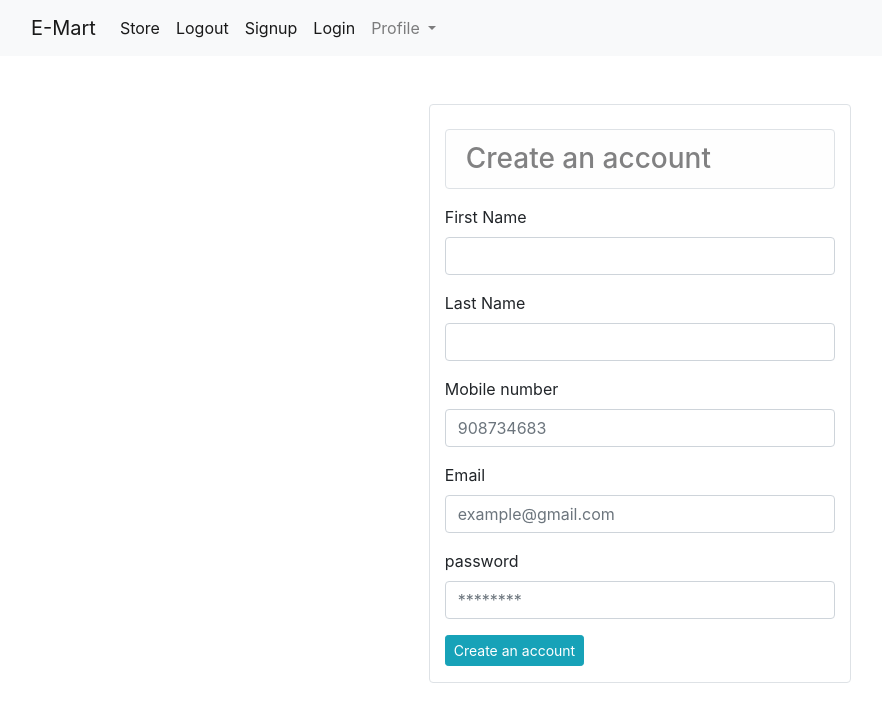
After one commit to Husain-Jinia/Django-Emart-Website, a Django app: page /signup in a window 1280 px wide. The commit adds this page. Shown: the top 722 px of the page, without its empty margins (0-882 px from the left). Run offline with Django 3.2, Linux system fonts and the light colour scheme; some libraries are stand-ins or nearby versions.

Commit message:
Created Customer db model & added signup feature

```diff
--- a/emart/store/admin.py
+++ b/emart/store/admin.py
@@ -1,6 +1,7 @@
 from django.contrib import admin
 from .models.product import Product
 from .models.category import Category
+from .models.customer import Customer
 
 
 class AdminProduct(admin.ModelAdmin):
@@ -12,3 +13,4 @@ class AdminCategory(admin.ModelAdmin):
 # Register your models here.
 admin.site.register(Product, AdminProduct)
 admin.site.register(Category, AdminCategory)
+admin.site.register(Customer)
--- a/emart/store/models/__init__.py
+++ b/emart/store/models/__init__.py
@@ -1,2 +1,3 @@
 from .product import Product
 from .category import Category
+from .customer import Customer
--- a/emart/store/models/category.py
+++ b/emart/store/models/category.py
@@ -3,5 +3,10 @@ from django.db import models
 class Category(models.Model):
     name= models.CharField(max_length=20)
 
+
+    @staticmethod
+    def get_all_categories():
+        return Category.objects.all()
+
     def __str__(self):
         return self.name
--- a/emart/store/templates/base.html
+++ b/emart/store/templates/base.html
@@ -30,7 +30,7 @@
               <a class="nav-link active" aria-current="page" href="#">Logout</a>
             </li>
             <li class="nav-item">
-              <a class="nav-link active" aria-current="page" href="#">Signup</a>
+              <a class="nav-link active" aria-current="page" href="signup">Signup</a>
             </li>
             <li class="nav-item">
               <a class="nav-link active" aria-current="page" href="#">Login</a>
--- /dev/null
+++ b/emart/store/templates/signup.html
@@ -0,0 +1,49 @@
+{% extends 'base.html' %}
+
+
+{% block content %}
+
+<div class="container">
+    <div class="p-4 m-4">
+        <div class= "col-lg-5 mx-auto border rounded pt-4">
+            <h3 class="alert alert-light border rounded">Create an account</h3>
+            <form action="/signup" method="POST">
+
+                {% csrf_token %}
+                {%if error%}
+                    <div class="alert alert-danger" role="alert">
+                        {{error}}
+                    </div>
+                {% endif %}
+                <div class="form-group">
+                    <label for="">First Name</label>
+                    <input type="text" value = "{{values.first_name}}"name="firstname" id="" class="form-control" placeholder="">
+                </div>
+                <div class="form-group">
+                    <label for="">Last Name</label>
+                    <input type="text" value = "{{values.last_name}}" name="lastname" id="" class="form-control" placeholder="" >
+                </div>
+                <div class="form-group">
+                    <label for="">Mobile number</label>
+                    <input  type="text" value = "{{values.mobile}}" name="phone" id="" class="form-control" placeholder="908734683" >
+                </div>
+                <!-- email -->
+                <div class="form-group">
+                    <label for="">Email</label>
+                    <input required type="email" value = "{{values.email}}" name="email" id="" class="form-control" placeholder="example@gmail.com">
+                </div>
+                <div class="form-group">
+                    <label for="">password</label>
+                    <input  type="password" name="password" id="" class="form-control" placeholder="********" >
+                </div>
+
+                <div class="form-group ">
+                    <input class="btn btn-sm btn-info" type="submit" value="Create an account">
+                </div>
+
+            </form>
+        </div>
+    </div>
+</div>
+
+{% endblock %}
--- a/emart/store/urls.py
+++ b/emart/store/urls.py
@@ -1,8 +1,9 @@
 from django.contrib import admin
 from django.urls import path
-from .views import index
+from .views import index, signup
 
 urlpatterns = [
-    path('', index),
+    path('', index, name="homepage"),
+    path('signup', signup ),
 
 ]
--- a/emart/store/views.py
+++ b/emart/store/views.py
@@ -1,8 +1,84 @@
-from django.shortcuts import render
+
+from django.shortcuts import redirect, render
 from django.http import HttpResponse
 from .models.product import Product
+from .models.category import Category
+from .models.customer import Customer
 # Create your views here.
 def index(request):
 
-    prds = Product.get_all_products()
-    return render(request, 'index.html', {'products' : prds})
+    products = None
+    categories = Category.get_all_categories()
+    CategoryID = request.GET.get('category')
+    if CategoryID:
+        products = Product.get_all_products_by_categoryid(CategoryID)
+    else:
+        products= Product.get_all_products()
+    data = {}
+    data['products']= products
+    data['categories'] = categories
+    return render(request, 'index.html', data)
+
+def signup(request):
+    if request.method == 'GET':
+        return render(request, 'signup.html')
+    else:
+        postData = request.POST
+        first_name = postData.get('firstname')
+        last_name = postData.get('lastname')
+        phone = postData.get('phone')
+        email = postData.get('email')
+        password = postData.get('password')
+
+        #validation
+        value ={
+            'first_name': first_name,
+            'last_name': last_name,
+            'phone': phone,
+            'email': email
+        }
+        error_message = None
+
+        customer = Customer(first_name=first_name,
+                                last_name=last_name,
+                                phone = phone,
+                                email= email,
+                                password=password)
+
+        if(not first_name):
+            error_message= "First name required"
+        elif len(first_name) < 4:
+            error_message = "First Name must be 4 character long or more"
+        elif not last_name:
+            error_message="Last name required"
+        elif len(last_name) < 4 :
+            error_message="last name must be atleast 4 characters"
+        elif not phone:
+            error_message="Phone number is required"
+        elif len(phone) > 10:
+            error_message= "phone number should not exceed 10 characters"
+        elif len(password) < 6:
+            error_message = "Password must be atleast 6 character long"
+        elif len(email) < 5:
+            error_message = "Email must be atleast 5 character long"
+        elif customer.isExists():
+            error_message = 'Email Address already registered . . '
+
+
+        print(first_name, last_name, phone, email, password)
+
+
+
+        if not error_message:
+
+
+
+            customer.register()
+
+            return redirect('homepage')
+        else:
+            data ={
+                'error': error_message,
+                'values' : value
+            }
+            return render(request, 'signup.html', data )
```
Also changed, not shown: emart/store/models/customer.py (added, +19 -0 lines), emart/store/models/product.py (+9 -0 lines), emart/store/templates/index.html (+19 -1 lines), emart/db.sqlite3, emart/store/migrations/0004_auto_20210523_2005.py (added).
